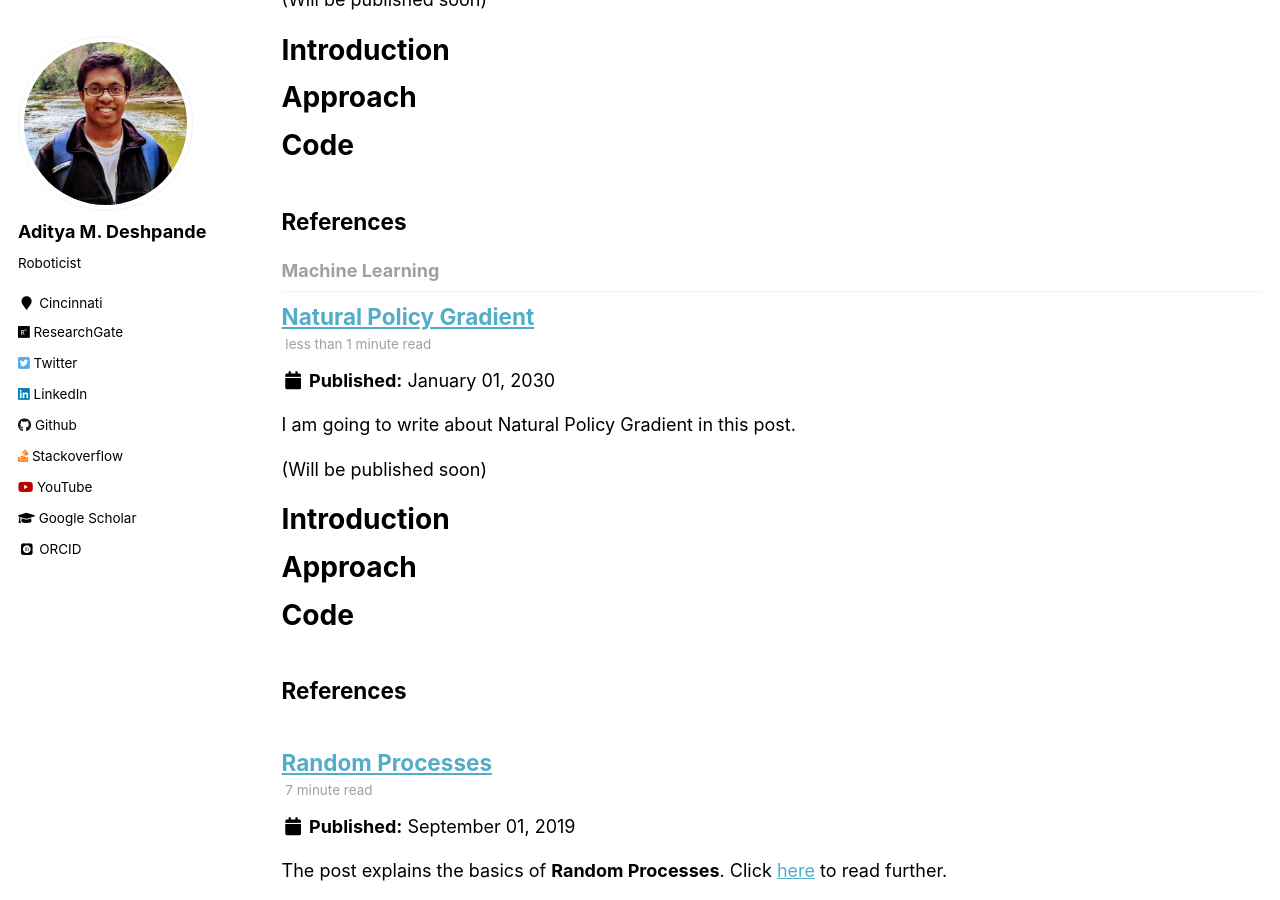
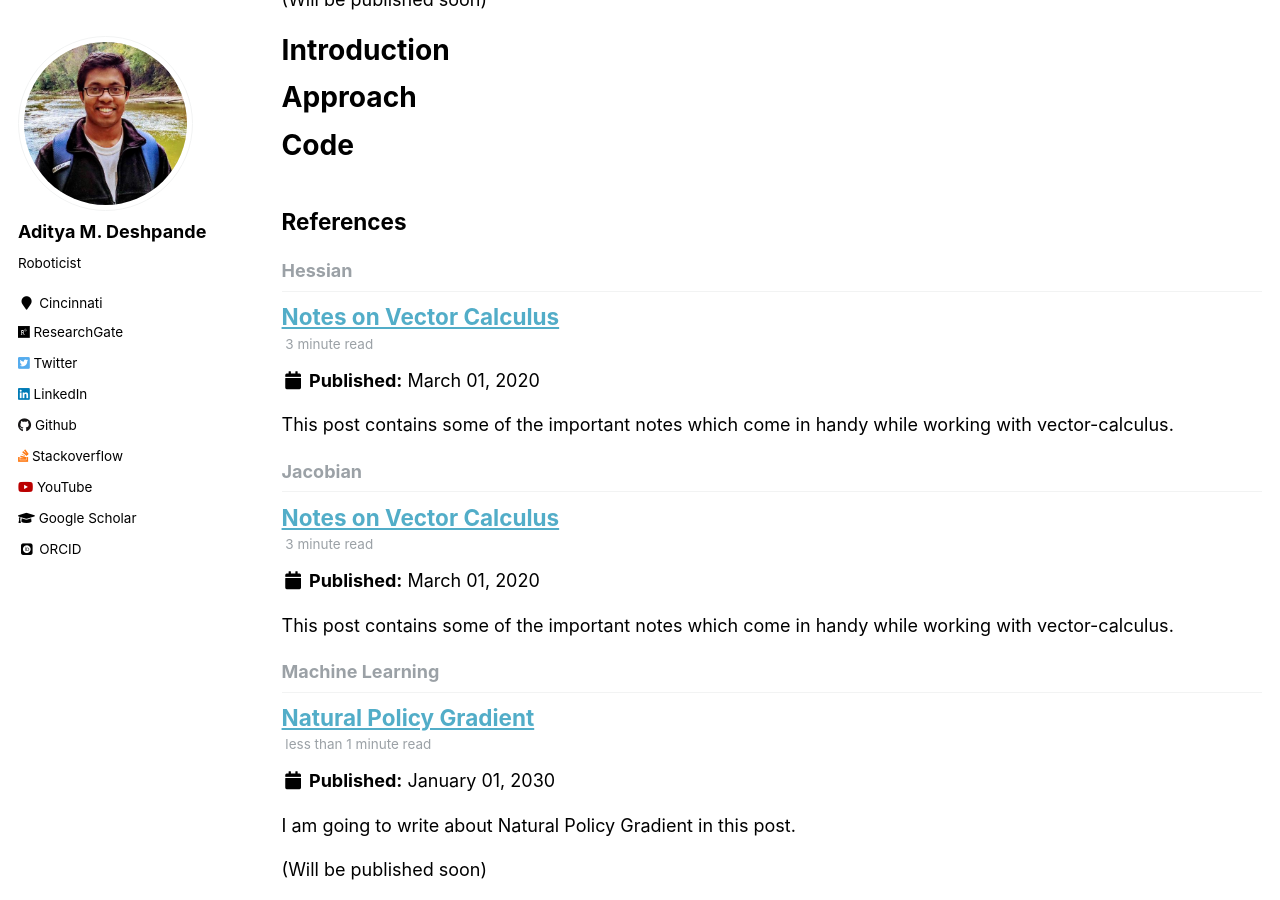
Before and after one commit to adipandas/adipandas.github.io, a Jekyll site: the page built from _pages/tag-archive.html, in a window 1280 px wide and 900 px high, scrolled down 2328 px. Built offline with Jekyll 4.4.1, drawn with Linux system fonts in a browser that asks for light colours; some web fonts are replaced.

Commit message:
Update 2020-03-01-vector-calculus.md

```diff
--- a/_posts/2020-03-01-vector-calculus.md
+++ b/_posts/2020-03-01-vector-calculus.md
@@ -8,6 +8,8 @@ tags:
   - Geometry
   - Calculus
   - Gradient
+  - Jacobian
+  - Hessian
 ---
 
 This post contains some of the important notes which come in handy while working with vector-calculus.
@@ -44,7 +46,7 @@ $$ y = f(\mathbf{x}) \label{scalar-func}$$
 Equation \eqref{eq3} maps an $$n$$-dimensional vector to a scalar value. It is a *scalar-valued function*. $$y$$ is a scalar and $$\mathbf{x}$$ is a vector of $$n$$-dimensions in \eqref{scalar-func}.
 
 ## Vector-valued function
-The function which maps one vector space to another vector space.
+A **vector-valued function** maps one vector space to another vector space.
 
 $$\mathbf{f}: \Re^n \rightarrow \Re^m \label{eq4}$$
 
@@ -53,7 +55,7 @@ $$ \mathbf{y} = \mathbf{f}(\mathbf{x}) \label{eq5}$$
 Equation \eqref{eq4} maps an $$n$$-dimensional vector to a vector of $$m$$-dimensions. It is a *vector-valued function*. The output value $$\mathbf{y}$$ in \eqref{eq5} is of $$m$$-dimensions and the corresponding input value $$\mathbf{x}$$ is of $$n$$-dimensions.
 
 ## Gradient
-Gradient of scalar-valued differentiable function is a vector field or vector-valued function.
+The **gradient** of a scalar-valued differentiable function is also referred to as vector field or vector-valued function.
 
 $$\bigtriangledown f: \Re^n \rightarrow \Re^n \label{eq-grad1}$$
 
@@ -66,11 +68,11 @@ $$\bigtriangledown f(\mathbf{x}) =  \begin{bmatrix}
 \frac{\partial f}{\partial x_{n}}
 \end{bmatrix}\label{eq-grad2}$$
 
-At each point of a scalar-valued function, the gardient is a tangent vector, which represents an **infinitesimal change** in vector input. Notice that the gradient is represented as a column vector.
+At each point of a scalar-valued function, a gradient is a tangent vector representing an **infinitesimal change** in vector input. Notice that here a column vector is used to represent the gradient of the function at point $$x$$.
 
 ## Derivative
 
-Derivative at each point of scalar-valued function is a co-tangent vector, a linear form which expresses how much the scalar output of a function changes for a given infinitesimal change in input vector. Derivative of a scalar valued function is represented as a row vector.
+Derivative at each point of the scalar-valued function is a co-tangent vector, a linear form that expresses how much the scalar output of a function changes for a given infinitesimal change in the input vector. Notice, we represent the derivative of a scalar-valued function as a row vector. This is unlike the gradient vector (that used column vector).
 
 <p style="text-align:center;"><img src="/images/vector_calculus/derivative_f.png" alt="derivative of f"/></p> $$ \label{eq-derivative1}$$
 
@@ -86,7 +88,7 @@ Linear approximation of a function $$f(\mathbf{x})$$ at a point $$\mathbf{x_{0}}
 $$f(\mathbf{x}) \approx f(\mathbf{x_0}) + (\bigtriangledown f)_{\mathbf{x_0}} (\mathbf{x} - \mathbf{x_0})$$
 
 
-## Derivative of Vector-valued Function
+## Derivative of Vector-valued Function (Jacobian)
 
 Derivative of $$\mathbf{f}$$ in equation \eqref{eq5} linearly maps tangent space $$T_{\mathbf(x)}$$ to tanget space $$T_{\mathbf(y)}$$.
 
```
